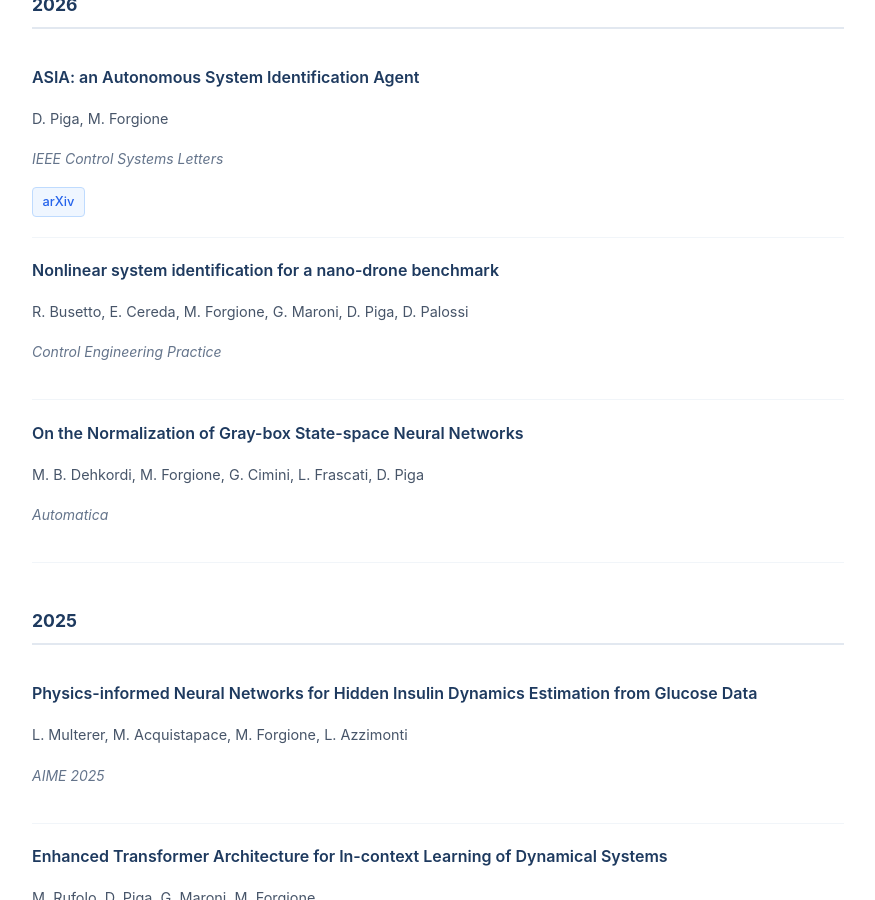
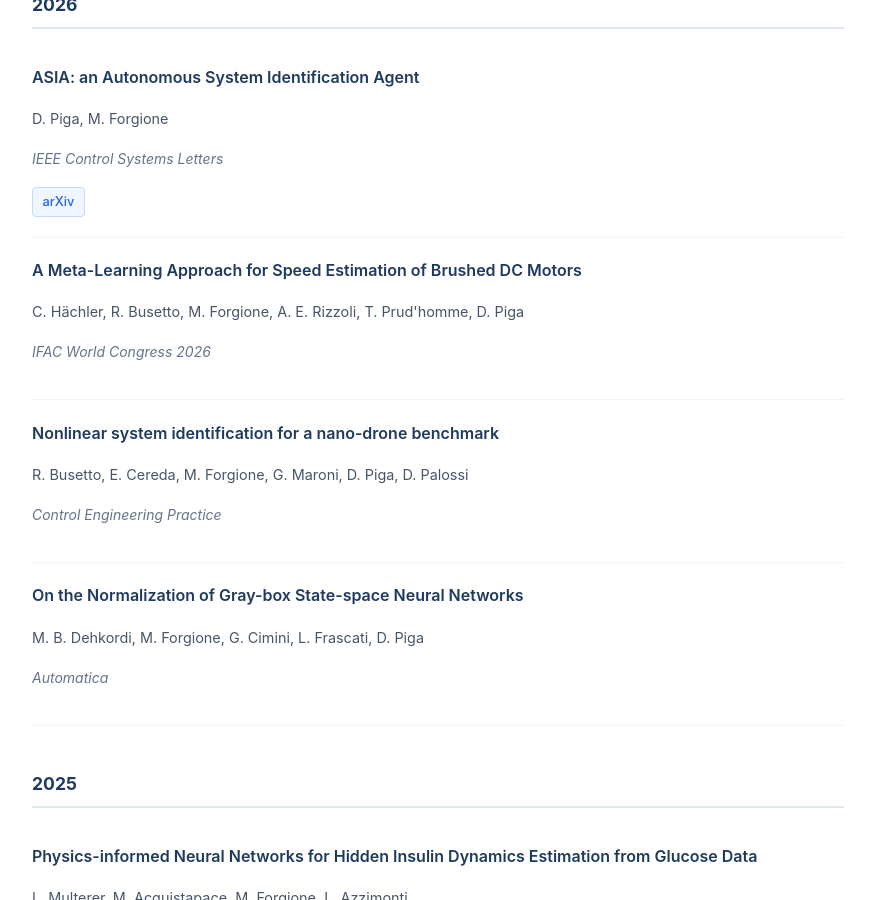
Before and after one commit to forgi86/forgi86.github.io, a Jekyll site: the page built from publications.md, in a window 1280 px wide and 900 px high, scrolled down 1032 px. Shown: the whole window, without its empty margins (202-1077 px from the left). Built offline with Jekyll 4.4.1, drawn with Linux system fonts in a browser that asks for light colours.

Commit message:
Add IFAC WC 2026 paper on DC motor speed estimation
Co-Authored-By: Claude Opus 5.5 <noreply@anthropic.com>

```diff
--- a/_data/publications.yml
+++ b/_data/publications.yml
@@ -36,6 +36,14 @@
   year: 2026
   doi: ""
   arxiv: "https://arxiv.org/abs/2605.10480"
+  code: ""
+
+- title: "A Meta-Learning Approach for Speed Estimation of Brushed DC Motors"
+  authors: "C. Hächler, R. Busetto, M. Forgione, A. E. Rizzoli, T. Prud'homme, D. Piga"
+  venue: "IFAC World Congress 2026"
+  year: 2026
+  doi: ""
+  arxiv: ""
   code: ""
 
 - title: "Nonlinear system identification for a nano-drone benchmark"
```
